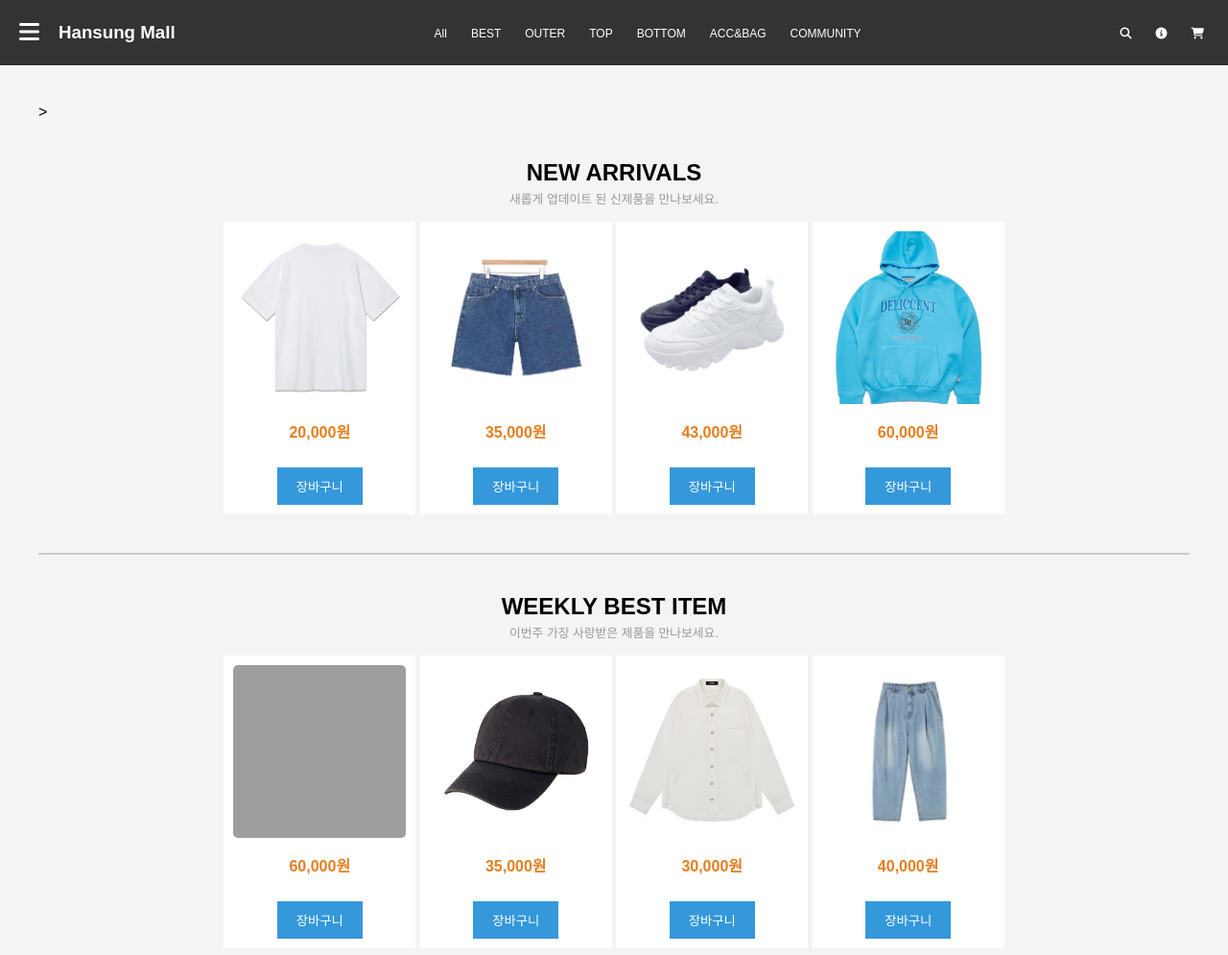
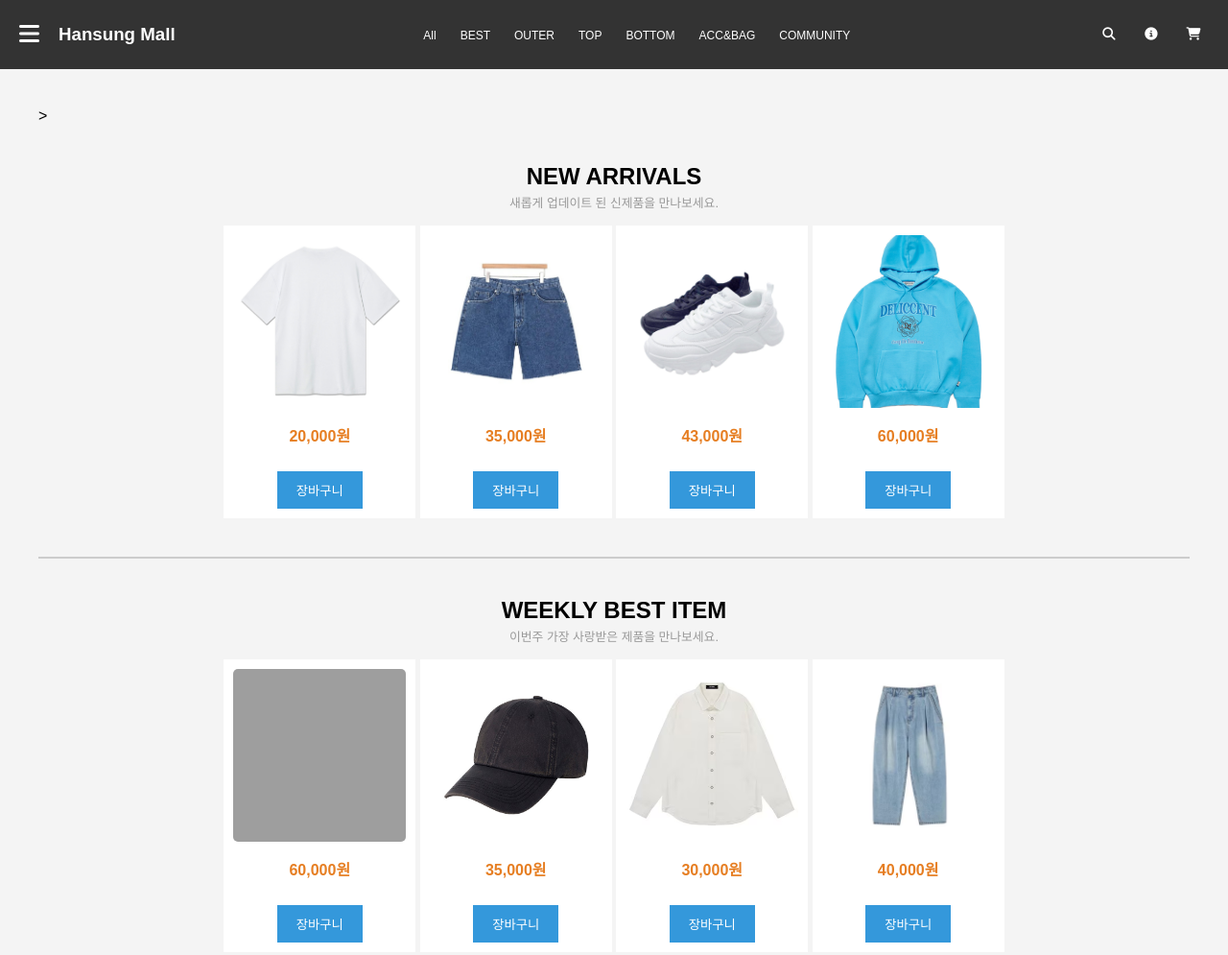
Before and after one commit to GMiiiN/Web-Project, a plain HTML site: page 스터디용-프로젝트용/html/index.html in a window 1280 px wide. Shown: the top 995 px of the page at 96% size. Drawn offline with Linux system fonts and the light colour scheme; grey boxes are pictures that could not be loaded.

```diff
--- a/스터디용-프로젝트용/css/index.css
+++ b/스터디용-프로젝트용/css/index.css
@@ -51,6 +51,32 @@
     color: #fff;
     text-decoration: none;
     padding: 0 5px;
+}
+
+.pc-menu .menu-icons {
+    display: flex;
+    align-items: center;
+    gap: 12px;
+}
+
+.pc-menu .menu-icons li {
+    list-style: none;
+}
+
+.pc-menu .menu-icons form {
+    display: inline-flex;
+}
+
+.pc-menu .menu-icons button {
+    display: inline-flex;
+    align-items: center;
+    justify-content: center;
+    width: 32px;
+    height: 32px;
+    border: none;
+    background: transparent;
+    color: #fff;
+    cursor: pointer;
 }
 
 .hamburger-menu {
--- a/스터디용-프로젝트용/html/index.html
+++ b/스터디용-프로젝트용/html/index.html
@@ -25,10 +25,22 @@
                 <li><a href="#">ACC&BAG</a></li>
                 <li><a href="#">COMMUNITY</a></li>
             </ul>
-            <ul>
-                <li><a href="#"><i class="fa-solid fa-magnifying-glass"></i></a></li>
-                <li><a href="#"><i class="fa-solid fa-circle-info"></i></a></li>
-                <li><a href="#"><i class="fa-solid fa-cart-shopping"></i></a></li>
+            <ul class="menu-icons">
+                <li>
+                    <form action="/search" method="get">
+                        <button type="submit"><i class="fa-solid fa-magnifying-glass"></i></button>
+                    </form>
+                </li>
+                <li>
+                    <form action="/login" method="get">
+                        <button type="submit"><i class="fa-solid fa-circle-info"></i></button>
+                    </form>
+                </li>
+                <li>
+                    <form action="/cart" method="get">
+                        <button type="submit"><i class="fa-solid fa-cart-shopping"></i></button>
+                    </form>
+                </li>
             </ul>
         </nav>
 
```
Also changed, not shown: 스터디용-프로젝트용/js/server.js (+13 -3 lines).
